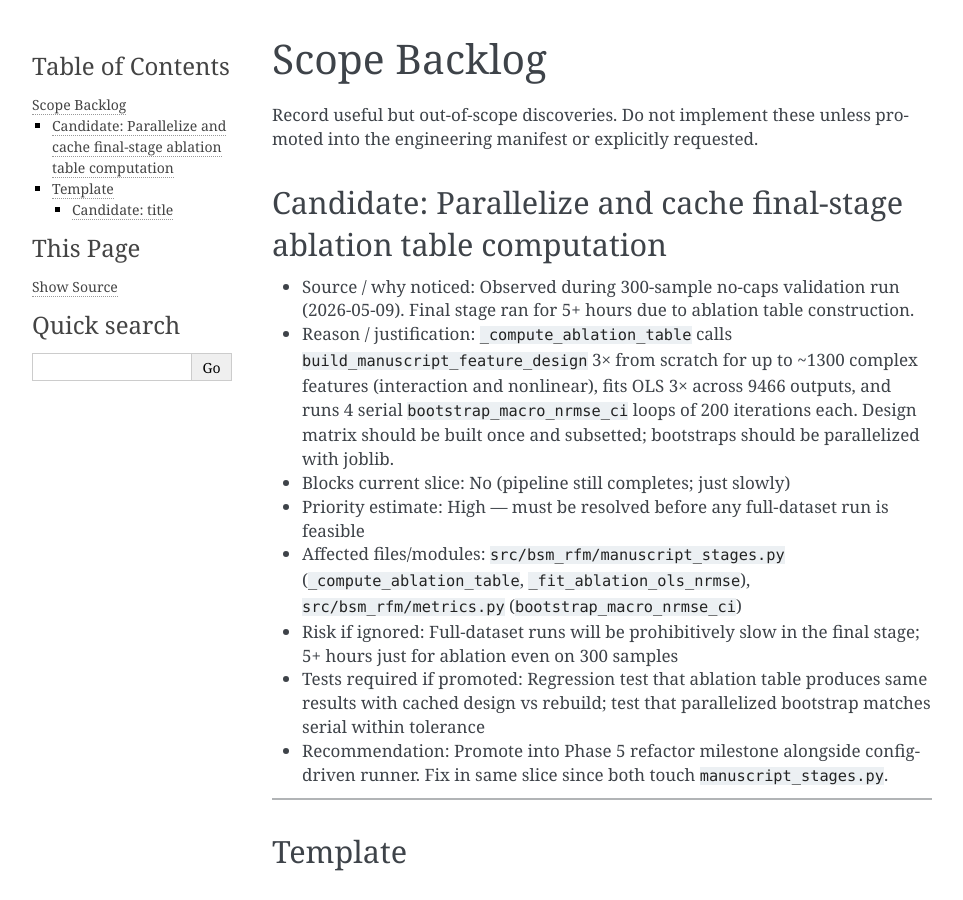
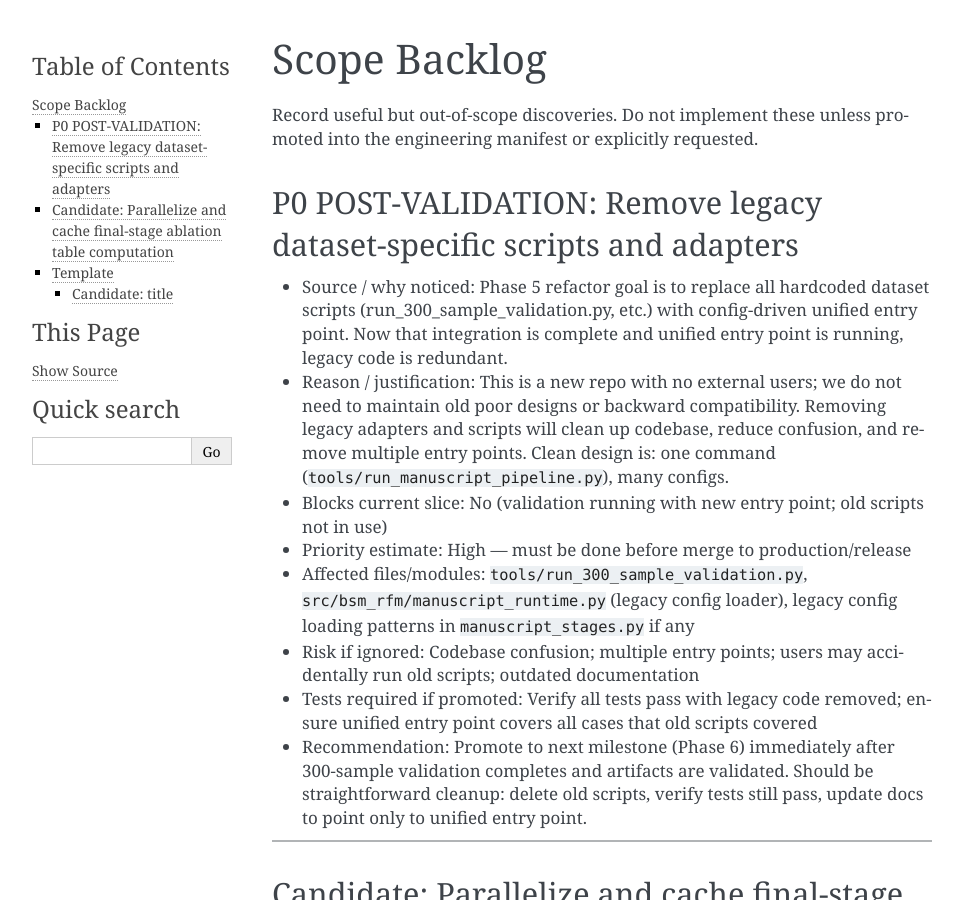
Before and after one commit to NatLabRockies/rfm-pipeline, a Sphinx documentation site: the page built from docs/scope_backlog.md, in a window 1280 px wide and 900 px high. Shown: the whole window, without its empty margins (148-1111 px from the left). Built offline with Sphinx 7.4.7, drawn with Linux system fonts in a browser that asks for light colours.

Commit message:
Add P0 post-validation task: remove legacy dataset-specific scripts
This is a new repo with no external users; we do not need to maintain backward
compatibility with old poor designs. Removing legacy adapters and hardcoded
scripts will clean up the codebase. Should be done immediately after 300-sample
validation completes and artifacts are validated.

Affected files:
- tools/run_300_sample_validation.py (delete)
- src/bsm_rfm/manuscript_runtime.py (legacy config loader, replace usage)
- Any legacy config patterns in manuscript_stages.py

After removal, single entry point: tools/run_manuscript_pipeline.py with many configs.

```diff
--- a/docs/scope_backlog.md
+++ b/docs/scope_backlog.md
@@ -1,6 +1,19 @@
 # Scope Backlog
 
 Record useful but out-of-scope discoveries. Do not implement these unless promoted into the engineering manifest or explicitly requested.
+
+## P0 POST-VALIDATION: Remove legacy dataset-specific scripts and adapters
+
+- Source / why noticed: Phase 5 refactor goal is to replace all hardcoded dataset scripts (run_300_sample_validation.py, etc.) with config-driven unified entry point. Now that integration is complete and unified entry point is running, legacy code is redundant.
+- Reason / justification: This is a new repo with no external users; we do not need to maintain old poor designs or backward compatibility. Removing legacy adapters and scripts will clean up codebase, reduce confusion, and remove multiple entry points. Clean design is: one command (`tools/run_manuscript_pipeline.py`), many configs.
+- Blocks current slice: No (validation running with new entry point; old scripts not in use)
+- Priority estimate: High — must be done before merge to production/release
+- Affected files/modules: `tools/run_300_sample_validation.py`, `src/bsm_rfm/manuscript_runtime.py` (legacy config loader), legacy config loading patterns in `manuscript_stages.py` if any
+- Risk if ignored: Codebase confusion; multiple entry points; users may accidentally run old scripts; outdated documentation
+- Tests required if promoted: Verify all tests pass with legacy code removed; ensure unified entry point covers all cases that old scripts covered
+- Recommendation: Promote to next milestone (Phase 6) immediately after 300-sample validation completes and artifacts are validated. Should be straightforward cleanup: delete old scripts, verify tests still pass, update docs to point only to unified entry point.
+
+______________________________________________________________________
 
 ## Candidate: Parallelize and cache final-stage ablation table computation
 
```
